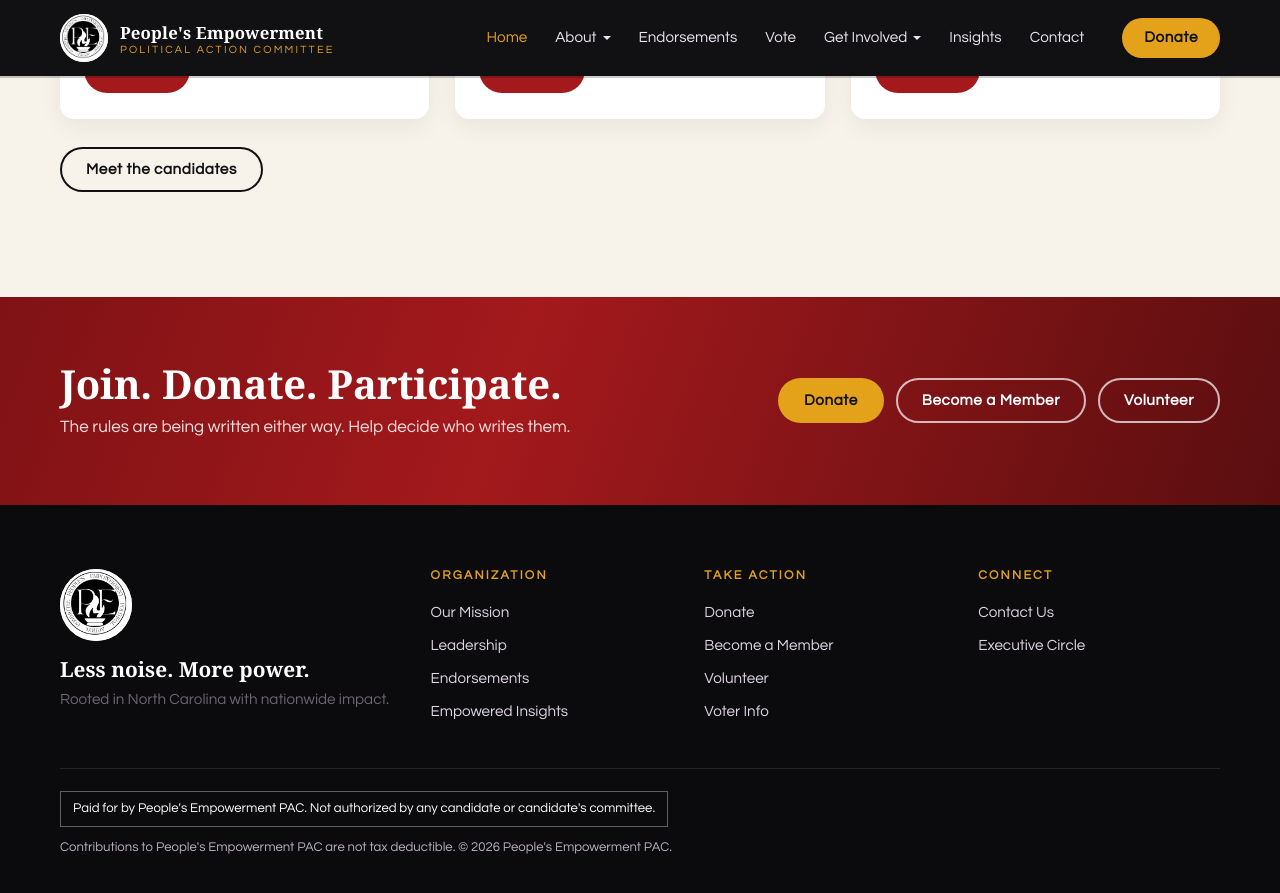
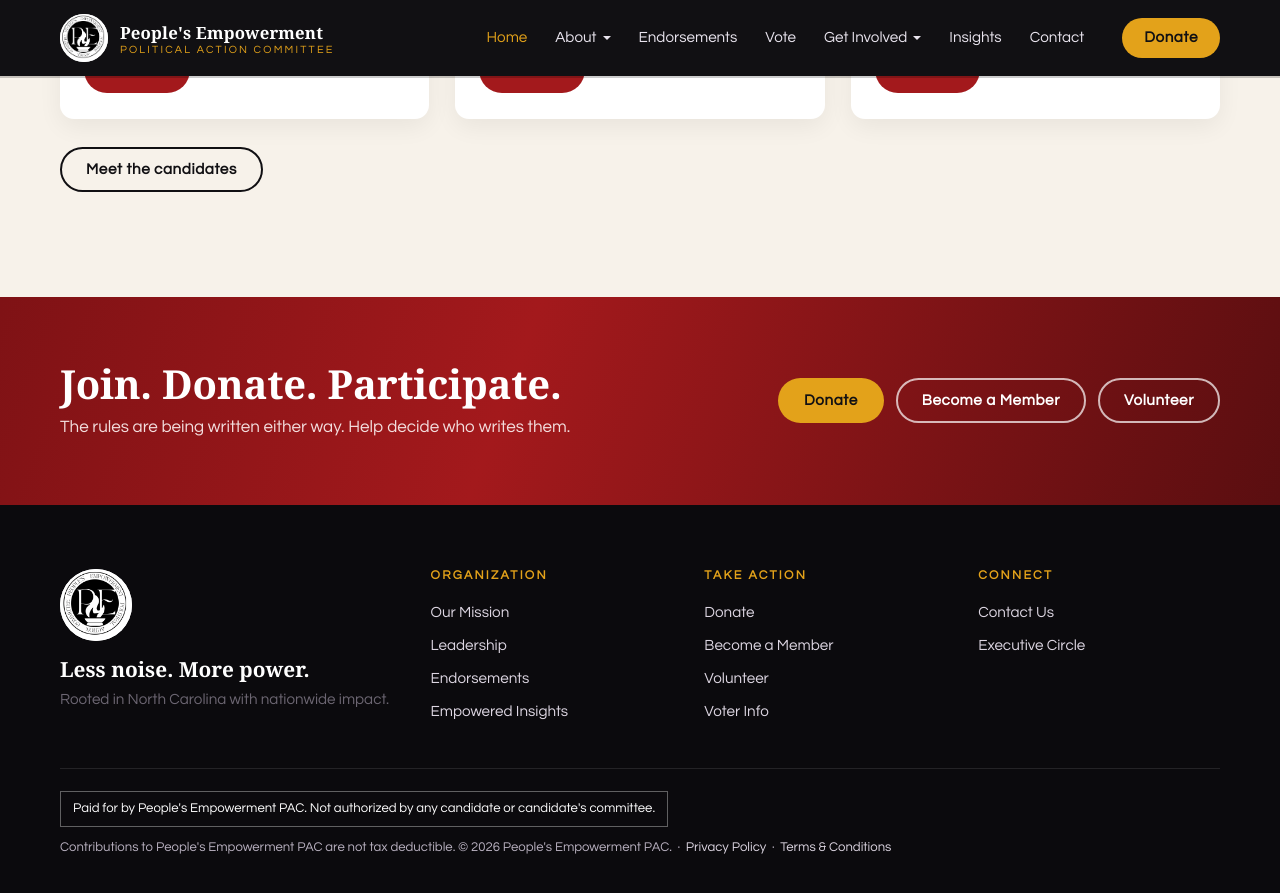
Before and after one commit to PEPACNC/pepac-site, a Jekyll site: the page built from index.html, in a window 1280 px wide and 900 px high, scrolled down 3651 px. Shown: the top 893 px of the window. Built offline with Jekyll 4.4.1, drawn with Linux system fonts in a browser that asks for light colours; some web fonts are replaced.

Commit message:
Update footer with Privacy Policy and Terms links
Added links to Privacy Policy and Terms & Conditions in footer.

```diff
--- a/_includes/footer.html
+++ b/_includes/footer.html
@@ -29,6 +29,6 @@
   </div>
   <div class="wrap disclaimer">
     <p class="paid-for">{{ site.paid_for_by }}</p>
-    <p>Contributions to People's Empowerment PAC are not tax deductible. &copy; {{ 'now' | date: '%Y' }} People's Empowerment PAC.</p>
+    <p>Contributions to People's Empowerment PAC are not tax deductible. &copy; {{ 'now' | date: '%Y' }} People's Empowerment PAC. &nbsp;·&nbsp; <a style="display:inline" href="{{ '/privacy' | relative_url }}">Privacy Policy</a> &nbsp;·&nbsp; <a style="display:inline" href="{{ '/terms' | relative_url }}">Terms &amp; Conditions</a></p>
   </div>
 </footer>
```
